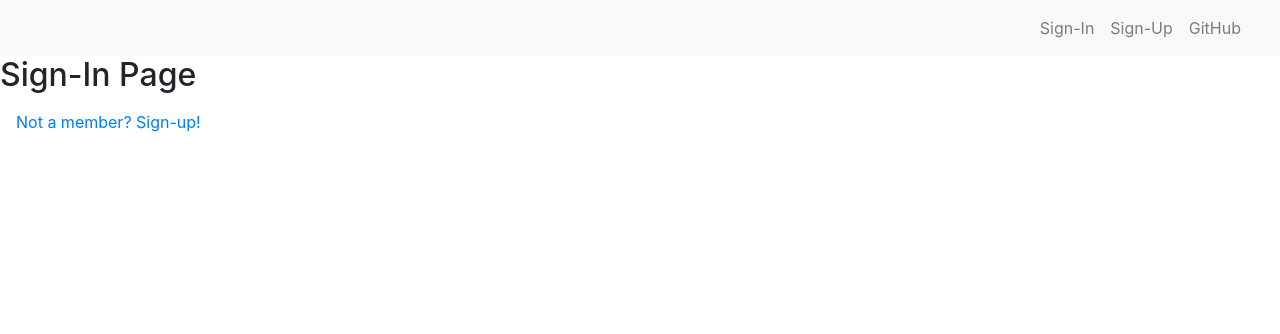
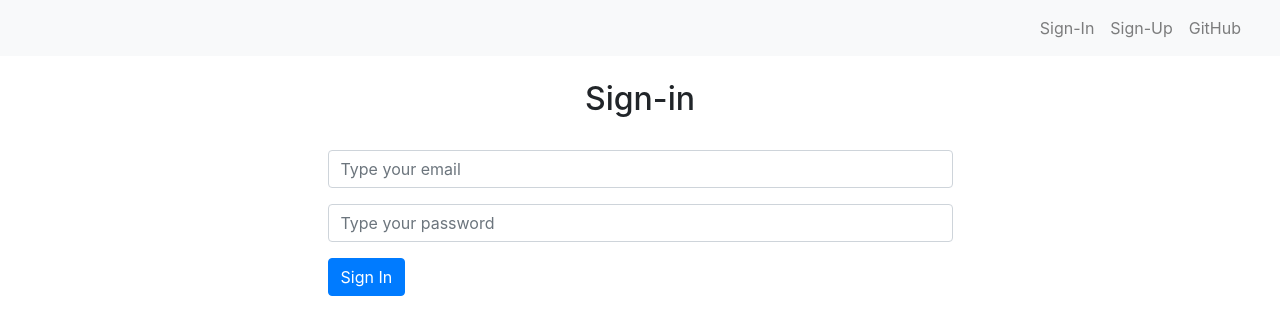
Before and after one commit to vinnyvilasboa/blog-frontend, a Next.js app: page /signin in a window 1280 px wide. Shown: the top 334 px of the page. Built offline with nearby package versions, Linux system fonts and the light colour scheme.

Commit message:
signin page update

```diff
--- a/components/auth/SigninComponent.js
+++ b/components/auth/SigninComponent.js
@@ -0,0 +1,87 @@
+import { useState } from 'react';
+import { signin, signupForm } from '../../actions/auth'
+import  Router  from 'next/router'
+
+const SigninComponent = () => {
+    const [values, setValues] = useState({
+        email: '',
+        password: '',
+        error: '',
+        loading: 'false',
+        message: '',
+        showForm: true
+    })
+    //destructure
+    const { name, email, password, error, loading, message, showForm } = values
+    /////////////////////////SetState Methods///////////////////////////////////////
+    const handleSubmit = e => {
+        e.preventDefault();
+        // console.table({name, email, password, error, loading, message, showForm})
+        setValues({ ...values, loading: true, error: false })
+        //creating user
+        const user = { email, password }
+
+        signin(user).then(data => {
+                if (data.error) {
+                    setValues({ ...values, error: data.error, loading: false });
+                } else {
+                    //save user token to coookie
+                    //save user info to localstorage
+                    //authenticate user
+                    Router.push(`/`)
+
+                }
+            })
+        //send the error with the below format as a string of error
+
+
+    }
+    const handleChange = name => e => {
+        setValues({ ...values, error: false, [name]: e.target.value })
+    }
+
+    ///////////////////////////Sign-up messages /////////////////////////////////////
+    const showLoading = () => (loading ? <div className= "alert alert-info">Loading... </div> : '')
+    const showError = () => (error ? <div className= "alert alert-danger">{error} </div> : '')
+    const showMessage = () => (message ? <div className= "alert alert-info">{message} </div> : '')
+    ///////////////////////////SIGNUP FORM /////////////////////////////////////
+    const signinForm = () => {
+        return (
+            <form onSubmit={handleSubmit}>
+                <div className="form-group">
+                    <input
+                        value={email}
+                        onChange={handleChange('email')}
+                        type="email" className="form-control"
+                        placeholder="Type your email " />
+                </div>
+                <div className="form-group">
+                    <input
+                        value={password}
+                        onChange={handleChange('password')}
+                        type="password" className="form-control"
+                        placeholder="Type your password " />
+                </div>
+
+                <div>
+                    <button className="btn btn-primary"> Sign In</button>
+                </div>
+
+
+            </form>
+        )
+    }
+    ///////////////////////////DISPLAY/////////////////////////////////////
+
+    return (
+        <div>
+            {showError()}
+            {/* {showLoading()} */}
+            {showMessage()}
+            {showForm && signinForm()}
+        </div>
+
+    )
+}
+//trial and error
+export default SigninComponent
--- a/pages/signin.js
+++ b/pages/signin.js
@@ -2,17 +2,21 @@
 import Layout from '../components/Layout'
 import Link from 'next/link'
 import {NavLink} from 'reactstrap';
+import SigninComponent from '../components/auth/SigninComponent';
+
 
 const Signin = () => {
 
     return (
         <Layout>
-            <h2> Sign-In Page </h2>
-            <Link href="/signup">
-            <NavLink>Not a member? Sign-up!</NavLink>
-            </Link>
+            <h2 className="text-center pt-4 pb-4" > Sign-in </h2>
+            <div className="row">
+                <div className="col-md-6 offset-md-3">
+                    <SigninComponent />
+                </div>
+            </div>
+
         </Layout>
     )
 }
-
 export default Signin;
```
